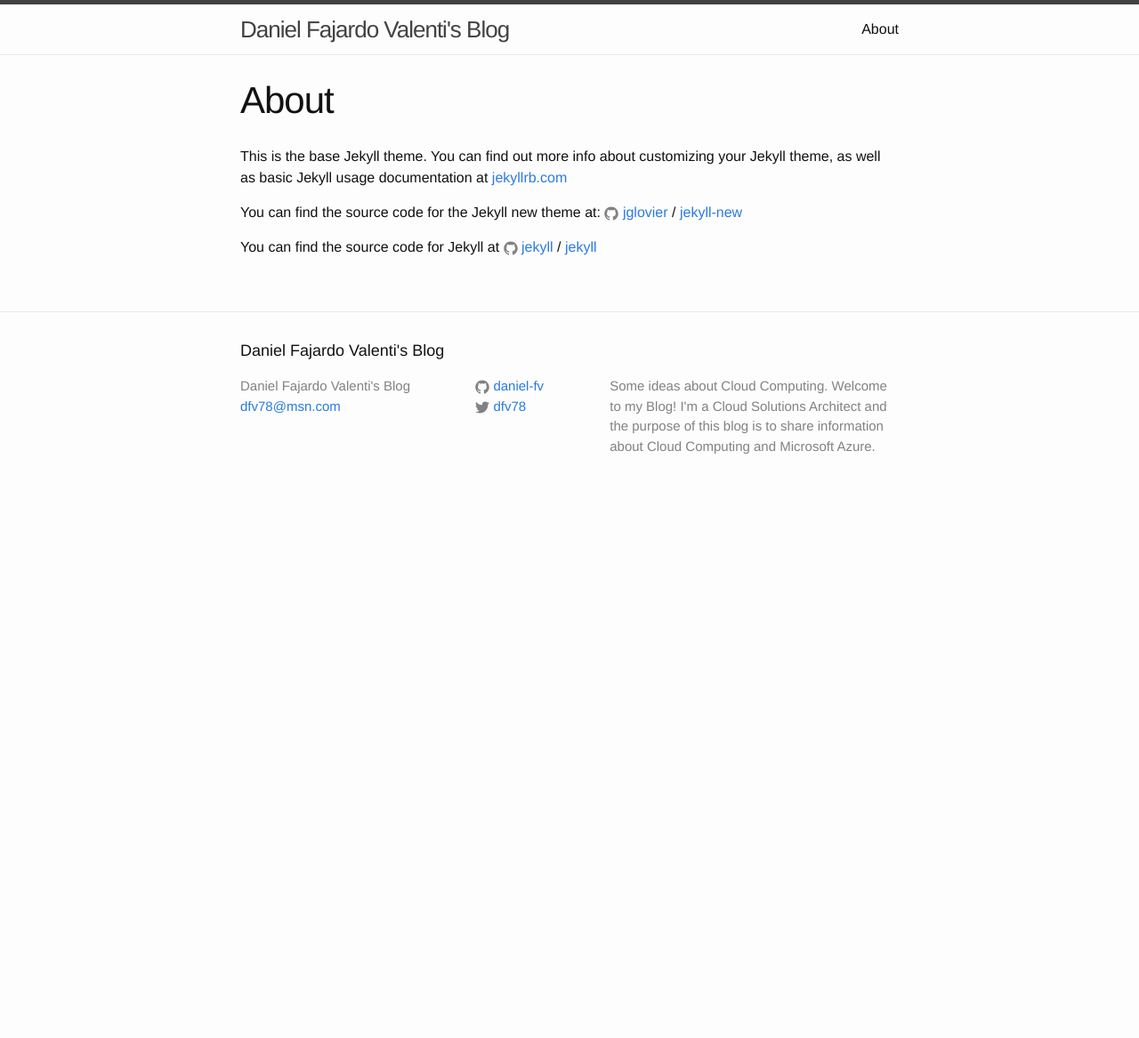
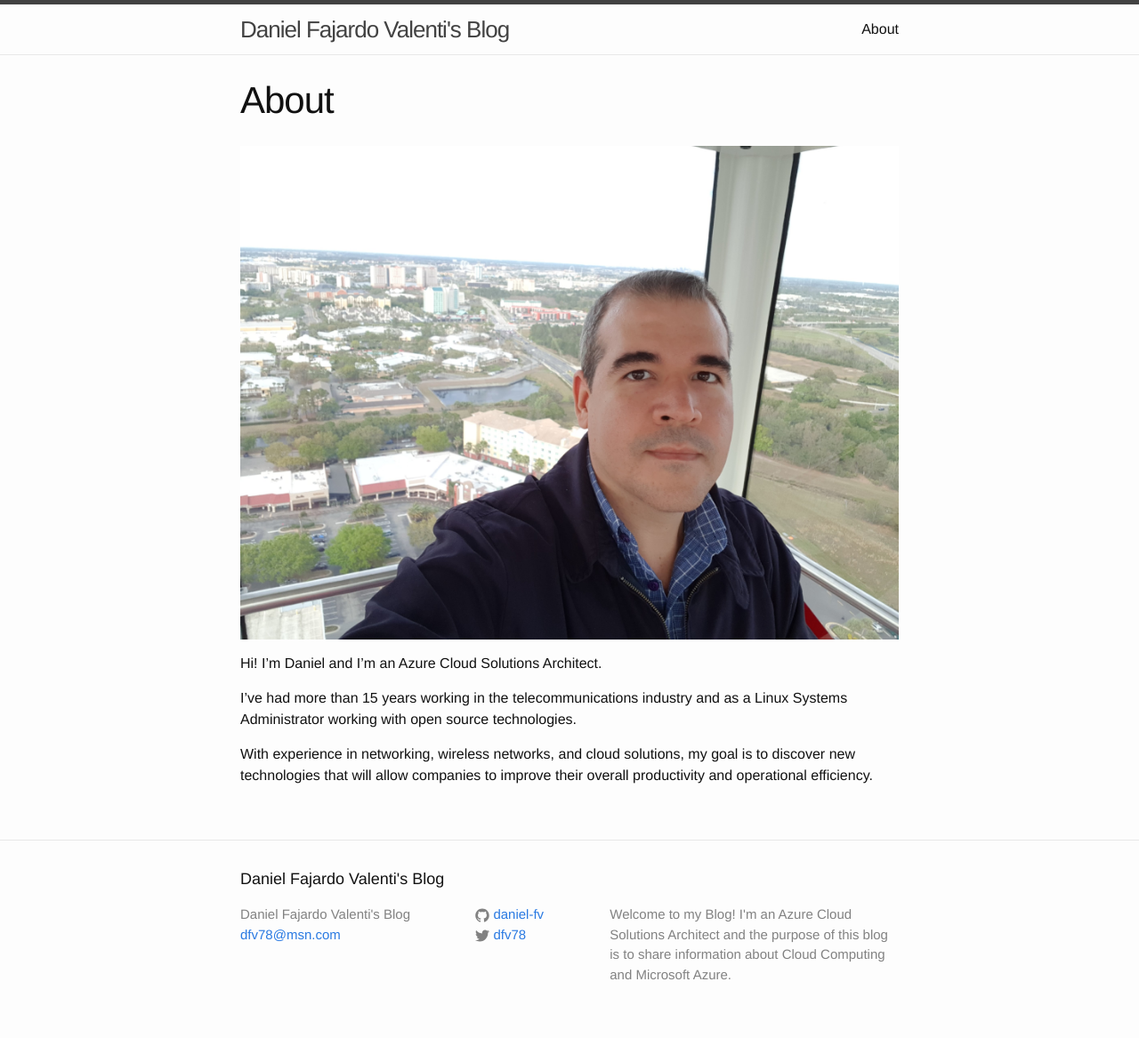
Before and after one commit to daniel-fv/daniel-fv.github.io, a Jekyll site: the page built from about.md, in a window 1280 px wide. Shown: the whole page at 89% size. Built offline with Jekyll 4.4.1, drawn with Linux system fonts in a browser that asks for light colours; before the commit the page ends 900 px from its top, so only the background shows below that.

Commit message:
About page created

```diff
--- a/_config.yml
+++ b/_config.yml
@@ -9,8 +9,7 @@
 title: Daniel Fajardo Valenti's Blog
 email: dfv78@msn.com
 description: > # this means to ignore newlines until "baseurl:"
-  Some ideas about Cloud Computing.
-  Welcome to my Blog! I'm a Cloud Solutions Architect and the purpose of this blog is to share information about Cloud Computing and Microsoft Azure.
+  Welcome to my Blog! I'm an Azure Cloud Solutions Architect and the purpose of this blog is to share information about Cloud Computing and Microsoft Azure.
 
 
 baseurl: "" # the subpath of your site, e.g. /blog
@@ -28,4 +27,4 @@ kramdown:
   input: GFM
 
 # Theme
-theme: jekyll-theme-cayman
+# theme: jekyll-theme-cayman
--- a/about.md
+++ b/about.md
@@ -3,13 +3,10 @@ layout: page
 title: About
 permalink: /about/
 ---
+![Daniel Fajardo Valenti profile picture](/static/daniel-fajardo-valenti.png)
 
-This is the base Jekyll theme. You can find out more info about customizing your Jekyll theme, as well as basic Jekyll usage documentation at [jekyllrb.com](http://jekyllrb.com/)
+Hi! I'm Daniel and I'm an Azure Cloud Solutions Architect.
 
-You can find the source code for the Jekyll new theme at:
-{% include icon-github.html username="jglovier" %} /
-[jekyll-new](https://github.com/jglovier/jekyll-new)
+I've had more than 15 years working in the telecommunications industry and as a Linux Systems Administrator working with open source technologies.
 
-You can find the source code for Jekyll at
-{% include icon-github.html username="jekyll" %} /
-[jekyll](https://github.com/jekyll/jekyll)
+With experience in networking, wireless networks, and cloud solutions, my goal is to discover new technologies that will allow companies to improve their overall productivity and operational efficiency.
```
Also changed, not shown: static/daniel-fajardo-valenti.png (added), 8 other files.
